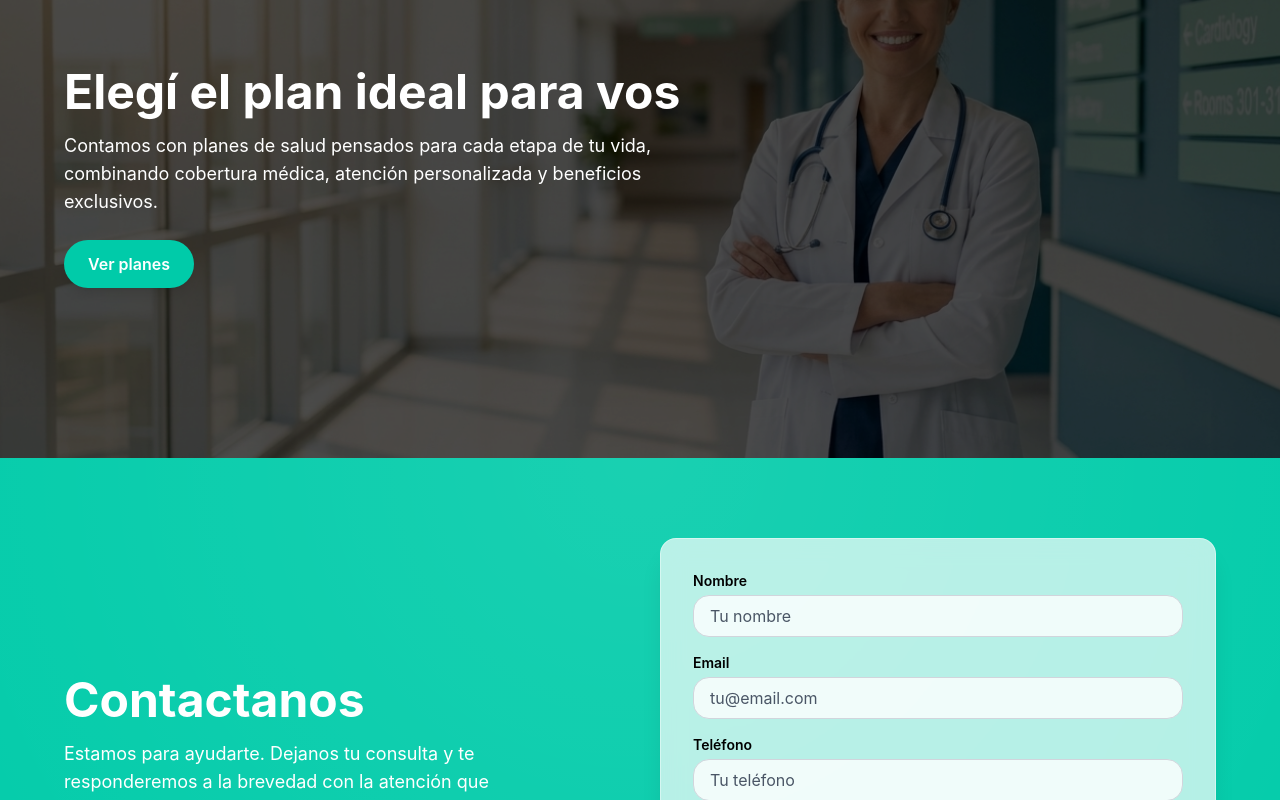
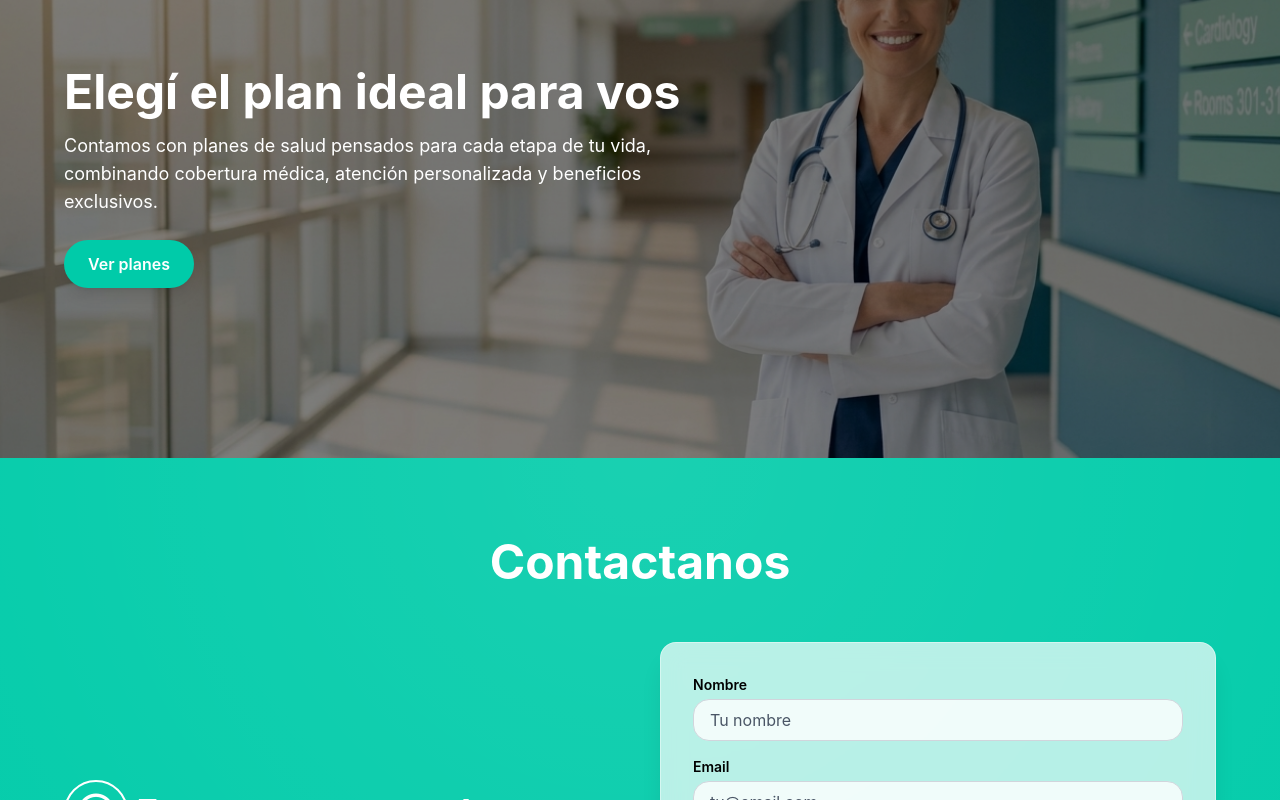
Before and after one commit to diego939/medicina-y-salud-frontend-angular, an Angular app: page /inicio in a window 1280 px wide. Shown: the part 2580-3380 px from the top of the page. Built offline with nearby package versions, Linux system fonts and the light colour scheme.

Commit message:
fix correction bug aos contact

```diff
--- a/src/app/app.component.ts
+++ b/src/app/app.component.ts
@@ -26,7 +26,17 @@ export class AppComponent implements OnInit, AfterViewInit {
   }
 
   ngAfterViewInit(): void {
-    AOS.refresh();
+    if (isPlatformBrowser(this.platformId)) {
+      AOS.init({
+        once: false,
+        duration: 800,
+        offset: 120
+      });
+
+      setTimeout(() => {
+        AOS.refresh();
+      }, 100);
+    }
   }
 
   title = 'Sistema Escolar';
--- a/src/app/layout/contact/contact.component.html
+++ b/src/app/layout/contact/contact.component.html
@@ -3,17 +3,27 @@
     <!-- Fondo decorativo -->
     <div class="absolute inset-0 opacity-10 bg-[radial-gradient(circle_at_top,white,transparent)]"></div>
 
+    <h2 class="text-3xl sm:text-5xl font-bold text-white text-center mb-14"
+        data-aos="fade-up"
+        data-aos-anchor-placement="top-bottom">
+        Contactanos
+    </h2>
+
     <div class="max-w-6xl mx-auto grid lg:grid-cols-2 gap-10 items-center relative z-10">
 
         <!-- TEXTO -->
-        <div data-aos="fade-right" class="text-white">
+        <div class="text-white"
+             data-aos="fade-up"
+             data-aos-delay="150"
+             data-aos-anchor-placement="top-bottom">
 
-            <h2 class="text-3xl sm:text-5xl font-bold mb-4">
-                Contactanos
+            <h2 class="text-2xl sm:text-4xl font-bold mb-4 text-white">
+                <i class="fa-solid fa-headset text-4xl p-3 border-2 border-white rounded-full mb-3"></i>
+                Estamos para ayudarte
             </h2>
 
             <p class="text-sm sm:text-lg max-w-md mb-6">
-                Estamos para ayudarte. Dejanos tu consulta y te responderemos a la brevedad con la atención que merecés.
+                Dejanos tu consulta y te responderemos a la brevedad con la atención que merecés.
             </p>
 
             <div class="space-y-3 text-sm sm:text-base">
@@ -25,10 +35,12 @@
         </div>
 
         <!-- FORMULARIO -->
-        <div data-aos="fade-left"
-             class="group backdrop-blur-md bg-white/70 border border-white/40
-             rounded-2xl shadow-xl p-6 sm:p-8
-             transition duration-300 hover:shadow-2xl">
+        <div class="group backdrop-blur-md bg-white/70 border border-white/40
+                    rounded-2xl shadow-xl p-6 sm:p-8
+                    transition duration-300 hover:shadow-2xl"
+             data-aos="fade-up"
+             data-aos-delay="300"
+             data-aos-anchor-placement="top-bottom">
 
             <form class="space-y-4">
 
--- a/src/app/shared/components/section-planes-home/section-planes-home.component.html
+++ b/src/app/shared/components/section-planes-home/section-planes-home.component.html
@@ -1,4 +1,4 @@
-<section class="relative w-full min-h-[70vh] sm:min-h-[70vh] flex items-center justify-center">
+<section class="relative w-full min-h-[70vh] flex items-center justify-center">
 
     <!-- Imagen de fondo -->
     <div class="absolute inset-0 overflow-hidden">
@@ -11,22 +11,25 @@
     <div class="absolute inset-0 bg-black/50"></div>
 
     <!-- Contenido -->
-    <div data-aos="fade-up" class="absolute inset-0 bg-black/40 flex flex-col justify-center
-                        items-center sm:items-start
-                        text-center sm:text-left
-                        px-4 sm:px-16 z-20">
+    <div class="absolute inset-0 flex flex-col justify-center
+                items-center sm:items-start
+                text-center sm:text-left
+                px-4 sm:px-16 z-20">
 
-        <h2 class="text-white text-3xl sm:text-5xl font-bold mb-4">
+        <h2 class="text-white text-3xl sm:text-5xl font-bold mb-4"
+            data-aos="fade-left" data-aos-delay="150">
             Elegí el plan ideal para vos
         </h2>
 
-        <p class="text-white text-sm sm:text-lg max-w-2xl mb-6">
+        <p class="text-white text-sm sm:text-lg max-w-2xl mb-6"
+           data-aos="fade-left" data-aos-delay="300">
             Contamos con planes de salud pensados para cada etapa de tu vida,
             combinando cobertura médica, atención personalizada y beneficios exclusivos.
         </p>
 
-        <!-- Botón con routing (Angular) -->
+        <!-- Botón -->
         <a routerLink="/planes"
+           data-aos="fade-left" data-aos-delay="450"
            class="inline-block bg-[#00cba9] hover:bg-[#00b89a]
                   text-white font-semibold px-6 py-3 rounded-full
                   transition duration-300 shadow-lg hover:scale-105">
```
